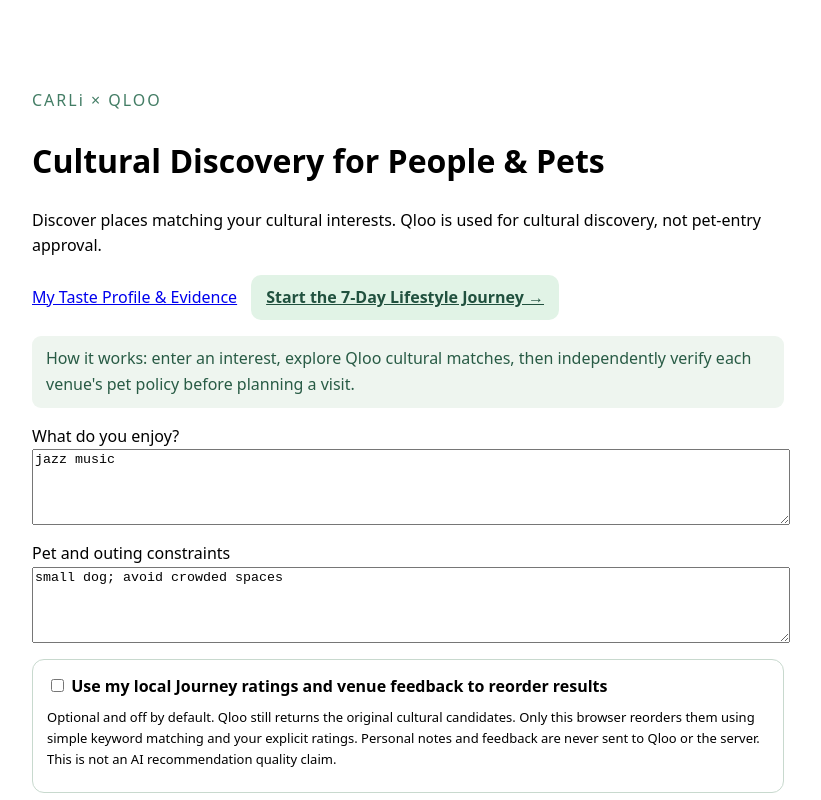
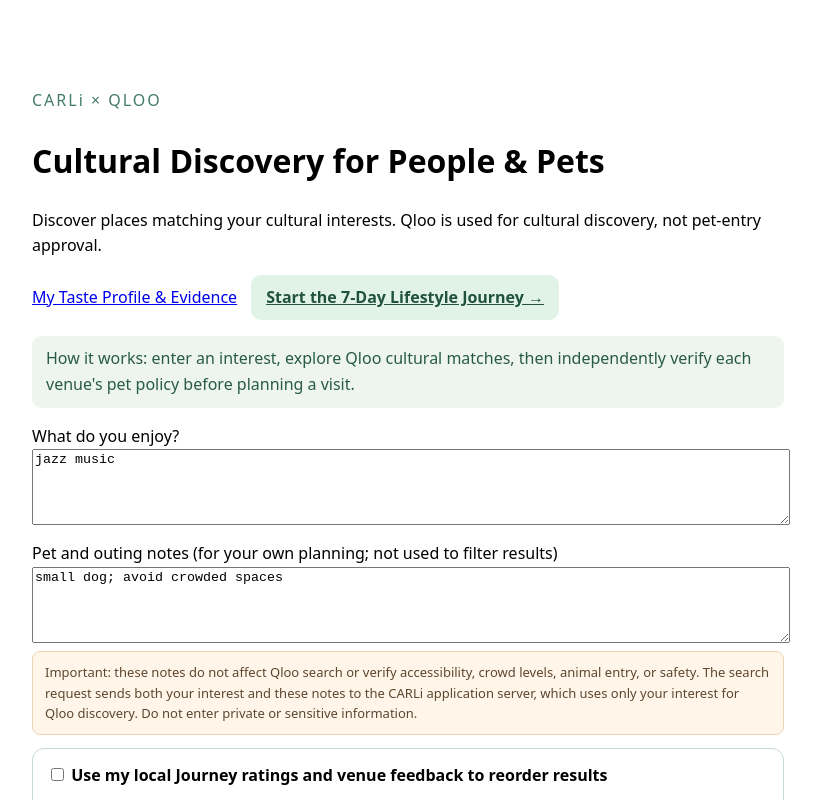
Before and after one commit to freshcanibowl/CARLi-Taste, a Next.js app in the folder app/: page / in a window 1280 px wide. Shown: the top 800 px of the page, without its empty margins (232-1053 px from the left). Built offline with nearby package versions, Linux system fonts and the light colour scheme.

Commit message:
Build 35: truthful pilot UX and production readiness gates (#5)
* fix: disclose outing notes are not applied to Qloo ranking

* docs: replace stale deployment status with honest pilot and safety gates

* ci: pin supported Ubuntu 24.04 for Playwright Chromium

```diff
--- a/app/app/page.tsx
+++ b/app/app/page.tsx
@@ -54,7 +54,8 @@ export default function Home(){
   <p><a href="/profile" style={{marginRight:14}}>My Taste Profile &amp; Evidence</a><a href="/journey" style={{display:'inline-block',padding:'10px 15px',background:'#e1f3e6',color:'#21513f',borderRadius:10,fontWeight:600}}>Start the 7-Day Lifestyle Journey →</a></p>
   <p style={{background:'#eef5ef',padding:'10px 14px',borderRadius:9,color:'#285b45'}}>How it works: enter an interest, explore Qloo cultural matches, then independently verify each venue's pet policy before planning a visit.</p>
   <label>What do you enjoy?<textarea value={taste} onChange={e=>setTaste(e.target.value)} style={{display:'block',width:'100%',minHeight:70,marginBottom:16}}/></label>
-  <label>Pet and outing constraints<textarea value={constraints} onChange={e=>setConstraints(e.target.value)} style={{display:'block',width:'100%',minHeight:70,marginBottom:16}}/></label>
+  <label>Pet and outing notes (for your own planning; not used to filter results)<textarea maxLength={500} value={constraints} onChange={e=>setConstraints(e.target.value)} style={{display:'block',width:'100%',minHeight:70,marginBottom:8}}/></label>
+  <p role="note" style={{fontSize:13,color:'#5c4730',background:'#fff5e8',border:'1px solid #ead7b2',padding:'10px 12px',borderRadius:8,marginTop:0}}>Important: these notes do not affect Qloo search or verify accessibility, crowd levels, animal entry, or safety. The search request sends both your interest and these notes to the CARLi application server, which uses only your interest for Qloo discovery. Do not enter private or sensitive information.</p>
   <section aria-label="Adaptive taste settings" style={{border:'1px solid #c8d9ce',padding:14,borderRadius:12,marginBottom:18}}>
    <label style={{display:'block',fontWeight:600}}><input type="checkbox" checked={adaptive} onChange={e=>setAdaptive(e.target.checked)}/> Use my local Journey ratings and venue feedback to reorder results</label>
    <p style={{fontSize:13,margin:'8px 0'}}>Optional and off by default. Qloo still returns the original cultural candidates. Only this browser reorders them using simple keyword matching and your explicit ratings. Personal notes and feedback are never sent to Qloo or the server. This is not an AI recommendation quality claim.</p>
```
Also changed, not shown: 1 other file (tests, documents, lock files or other folders).
